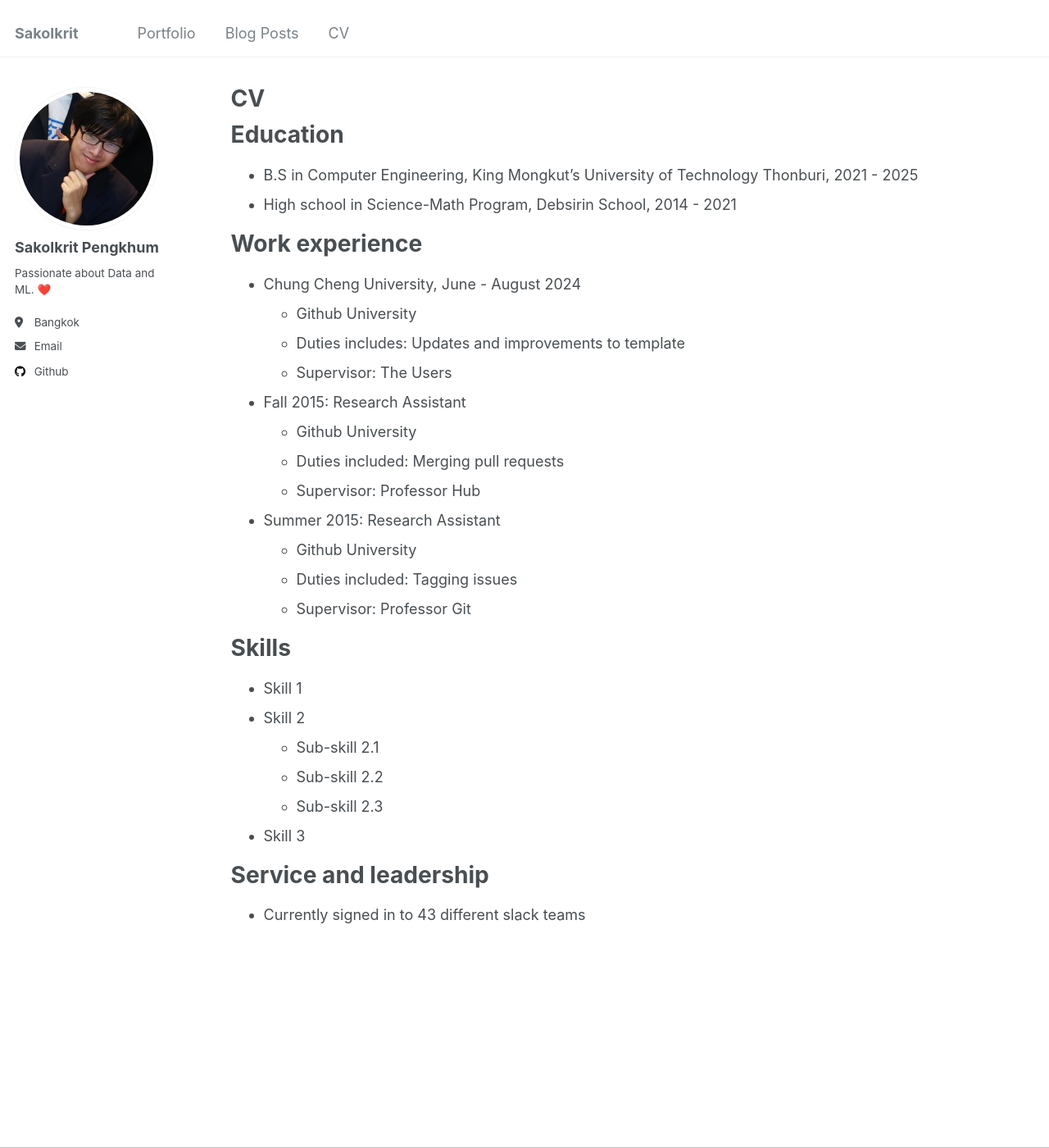
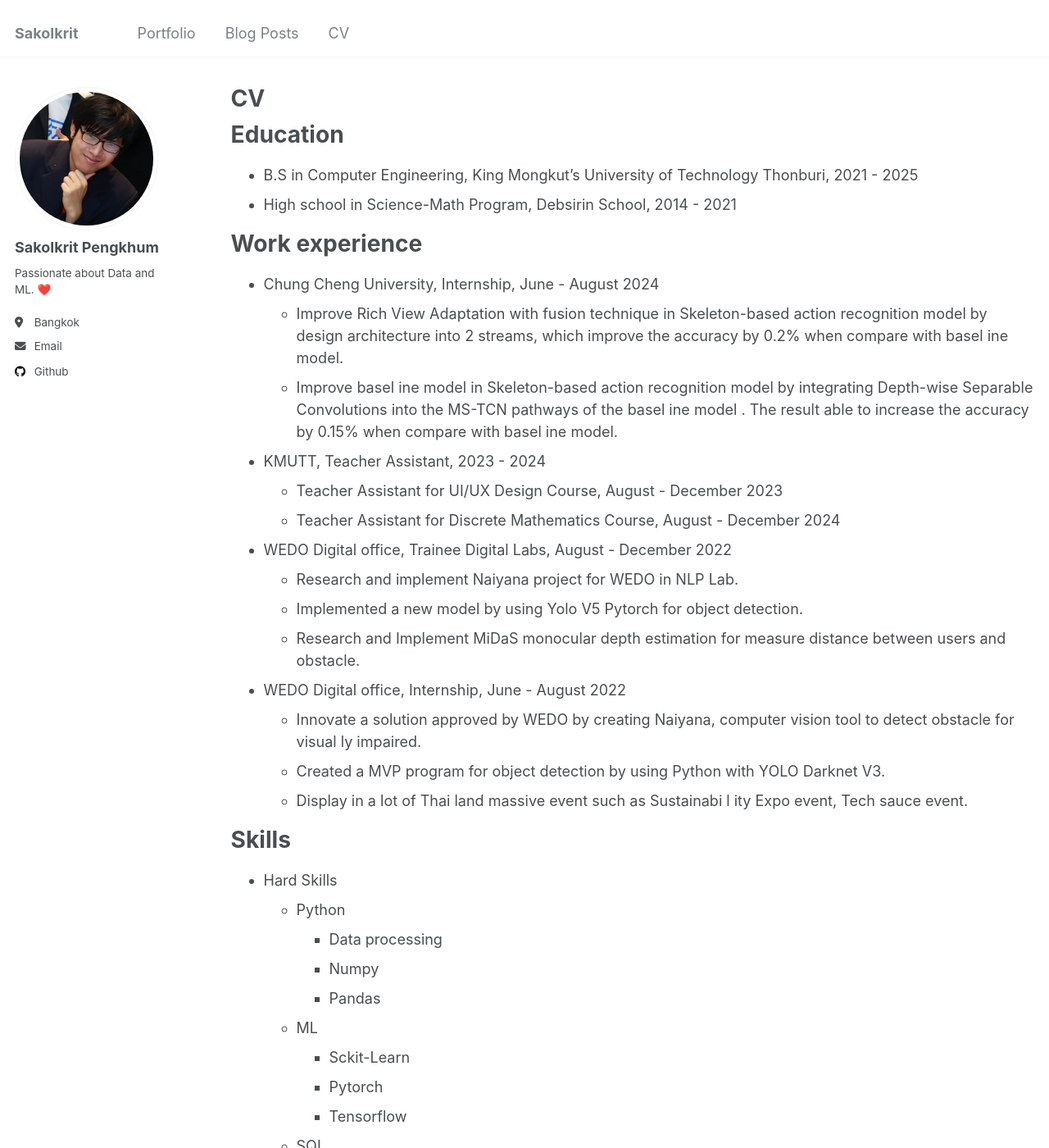
Before and after one commit to Sakolkrit/sakolkrit.github.io, a Jekyll site: the page built from _pages/cv.md, in a window 1280 px wide and 1400 px high. Shown: the whole window at 82% size. Built offline with Jekyll 4.4.1, drawn with Linux system fonts in a browser that asks for light colours; some of the changed text lies outside the part shown.

Commit message:
Add detail on cv about work experience, skills, and leadership service

```diff
--- a/_pages/cv.md
+++ b/_pages/cv.md
@@ -17,29 +17,44 @@ Education
 
 Work experience
 ======
-* Chung Cheng University, June - August 2024
-  * Github University
-  * Duties includes: Updates and improvements to template
-  * Supervisor: The Users
+* Chung Cheng University, Internship, June - August 2024
+  * Improve Rich View Adaptation with fusion technique in Skeleton-based action recognition model by design architecture into 2 streams, which improve the accuracy by 0.2% when compare with basel ine model.
+  * Improve basel ine model in Skeleton-based action recognition model by integrating Depth-wise Separable Convolutions into the MS-TCN pathways of the basel ine model . The result able to increase the accuracy by 0.15% when compare with basel ine model.
 
-* Fall 2015: Research Assistant
-  * Github University
-  * Duties included: Merging pull requests
-  * Supervisor: Professor Hub
+* KMUTT, Teacher Assistant, 2023 - 2024
+  * Teacher Assistant for UI/UX Design Course, August - December 2023
+  * Teacher Assistant for Discrete Mathematics Course, August - December 2024
 
-* Summer 2015: Research Assistant
-  * Github University
-  * Duties included: Tagging issues
-  * Supervisor: Professor Git
+* WEDO Digital office, Trainee Digital Labs, August - December 2022
+  * Research and implement Naiyana project for WEDO in NLP Lab.
+  * Implemented a new model by using Yolo V5 Pytorch for object detection.
+  * Research and Implement MiDaS monocular depth estimation for measure distance between users and obstacle.
+
+* WEDO Digital office, Internship, June - August 2022
+  * Innovate a solution approved by WEDO by creating Naiyana, computer vision tool to detect obstacle for visual ly impaired.
+  * Created a MVP program for object detection by using Python with YOLO Darknet V3.
+  * Display in a lot of Thai land massive event such as Sustainabi l ity Expo event, Tech sauce event.
 
 Skills
 ======
-* Skill 1
-* Skill 2
-  * Sub-skill 2.1
-  * Sub-skill 2.2
-  * Sub-skill 2.3
-* Skill 3
+* Hard Skills
+  * Python
+    * Data processing
+    * Numpy
+    * Pandas
+  * ML
+    * Sckit-Learn
+    * Pytorch
+    * Tensorflow
+  * SQL
+* Soft Skills
+  * Critical Problem-Solving
+  * Cross-cultural Communication
+  * Adaptability and Resilience
+
+* Language
+  * Thai (Native)
+  * English (Fluent): TOEIC 870
 
 <!-- Publications
 ======
@@ -61,4 +76,7 @@ Teaching
 
 Service and leadership
 ======
-* Currently signed in to 43 different slack teams
+* CAI Club Hackathon 2022: Organize AI hackathon for High school students.
+* KMUTT Startup Playground: Lead organize startup hackathon for KMUTT students from 2022 to 2024.
+* ISPC 2023 (11th International Senior Project Conference): Participate in organize on the International Conference event which is organized by KMUTT.
+* Boundless Entrepreneurship: Organize event promotes leadership and innovative thinking in society organized in KMUTT.
```
Also changed, not shown: 1 other file.
